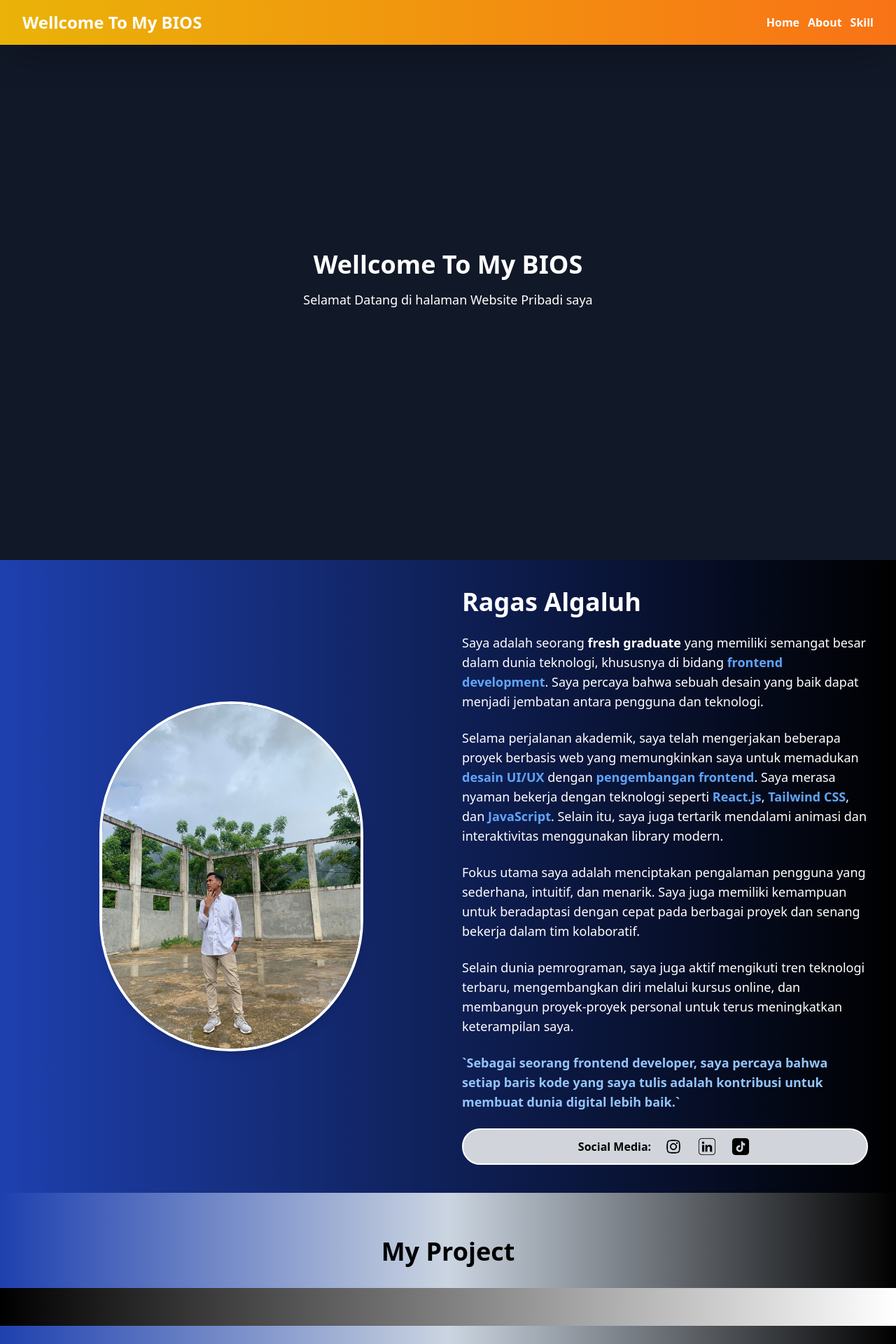
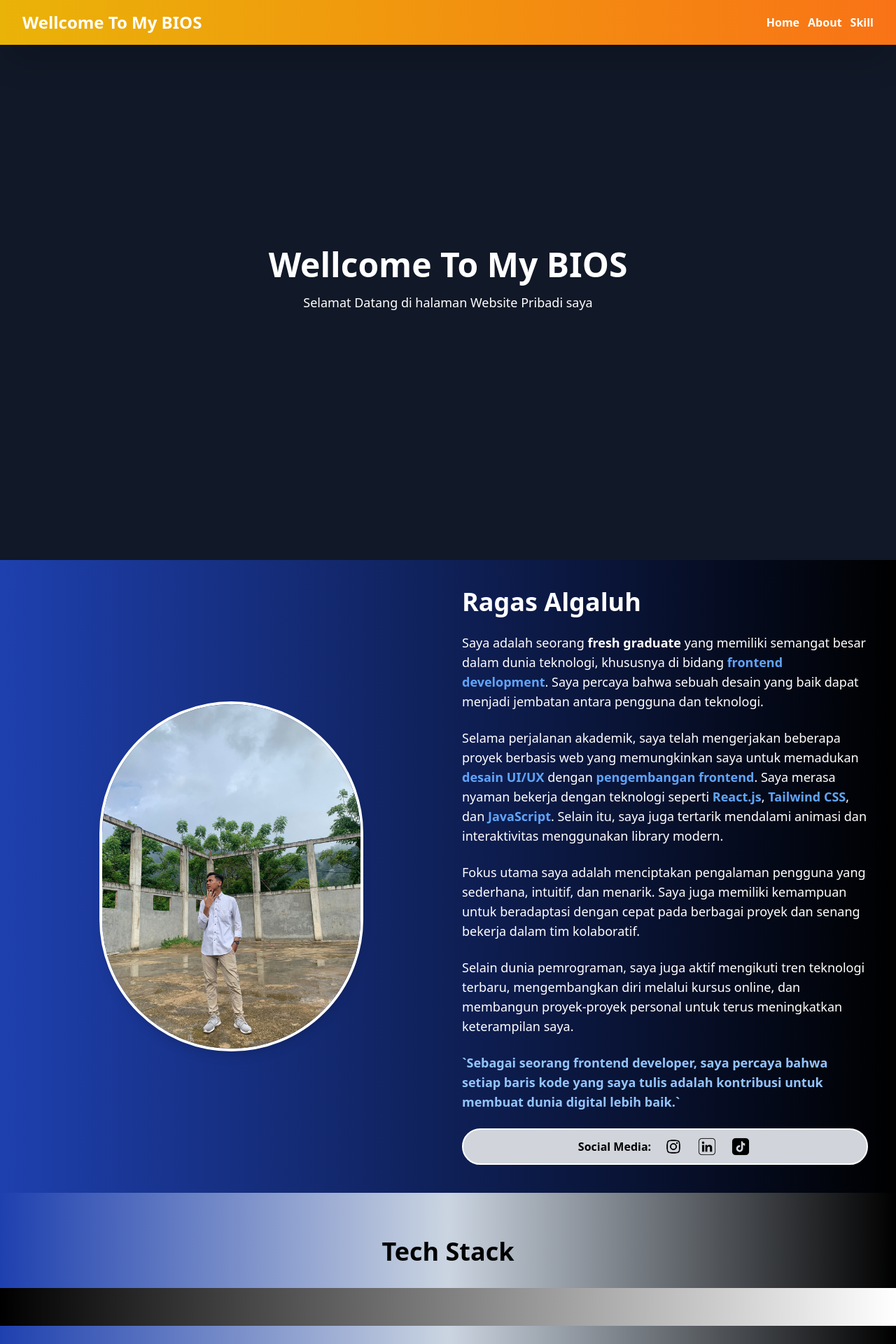
Before and after one commit to Ragas30/Ragas30.github.io, a React (Vite) app: page / in a window 1280 px wide. Shown: the top 1920 px of the page at 70% size. Built offline with nearby package versions, Linux system fonts and the light colour scheme.

Commit message:
update ListProject

```diff
--- a/src/ListProject.jsx
+++ b/src/ListProject.jsx
@@ -5,7 +5,7 @@ export default function ListProject() {
   return (
     <section className="bg-gradient-to-r from-blue-800 via-slate-300 to-black">
       <div className="flex flex-col py-16 mx-auto">
-        <Title title={"My Project"} />
+        <Title title={"Tech Stack"} />
         <div className="bg-gradient-to-l from-white via-gray200 to-black">
           <marquee direction="right" speed="100" className="text-5xl font-bold text-white">
             Work In Progress
@@ -13,7 +13,7 @@ export default function ListProject() {
         </div>
         <div className="grid grid-cols-1 md:grid-cols-2 lg:grid-cols-3 gap-1 items-center p-10">
           {project.map((item, index) => {
-            return <ProjectCard key={index} title={item.Title} image={item.Image} />;
+            return <ProjectCard key={index} title={item.Title} image={item.Image} targetdir={item.Targetdir} />;
           })}
         </div>
       </div>
--- a/src/component/ProjectCard.jsx
+++ b/src/component/ProjectCard.jsx
@@ -1,5 +1,11 @@
 import ProtoType from "prop-types";
 export default function ProjectCard({ image, title, targetdir }) {
+  const handleScrollTo = (id) => {
+    const element = document.getElementById(id);
+    if (element) {
+      element.scrollIntoView({ behavior: "smooth", block: "start" });
+    }
+  };
   return (
     <div className="relative w-24 h-2/4 bg-black rounded-xl m-12 group">
       <a href={targetdir} className="absolute text-white bg-blue-500 right-0 rounded opacity-0 group-hover:opacity-100 group-hover:translate-x-12 px-3 py-1 group-hover:-translate-y-6 transition-all duration-700">
--- a/src/component/Wellcome.jsx
+++ b/src/component/Wellcome.jsx
@@ -1,10 +1,12 @@
 export default function Wellcome() {
   return (
     <div id="home" className="flex flex-col items-center justify-center h-screen bg-gray-900 text-white">
-      <h1 data-aos="fade-up" className="text-4xl font-bold mb-4">
+      <h1 data-aos="fade-up" className="text-5xl font-bold mb-4">
         Wellcome To My BIOS
       </h1>
-      <p data-aos="fade-up" className="text-lg">Selamat Datang di halaman Website Pribadi saya</p>
+      <p data-aos="fade-up" className="text-lg">
+        Selamat Datang di halaman Website Pribadi saya
+      </p>
     </div>
   );
 }
```
